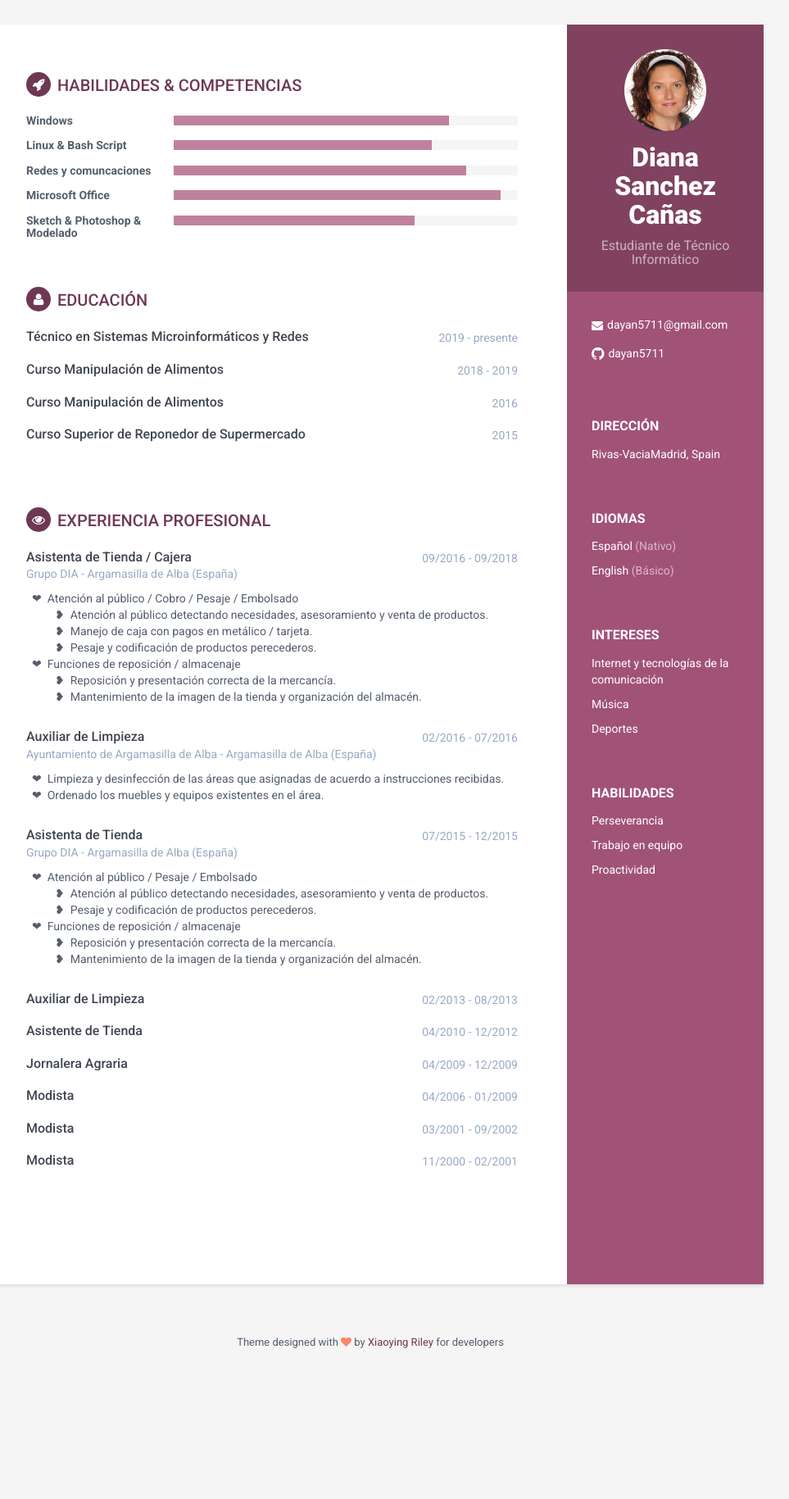
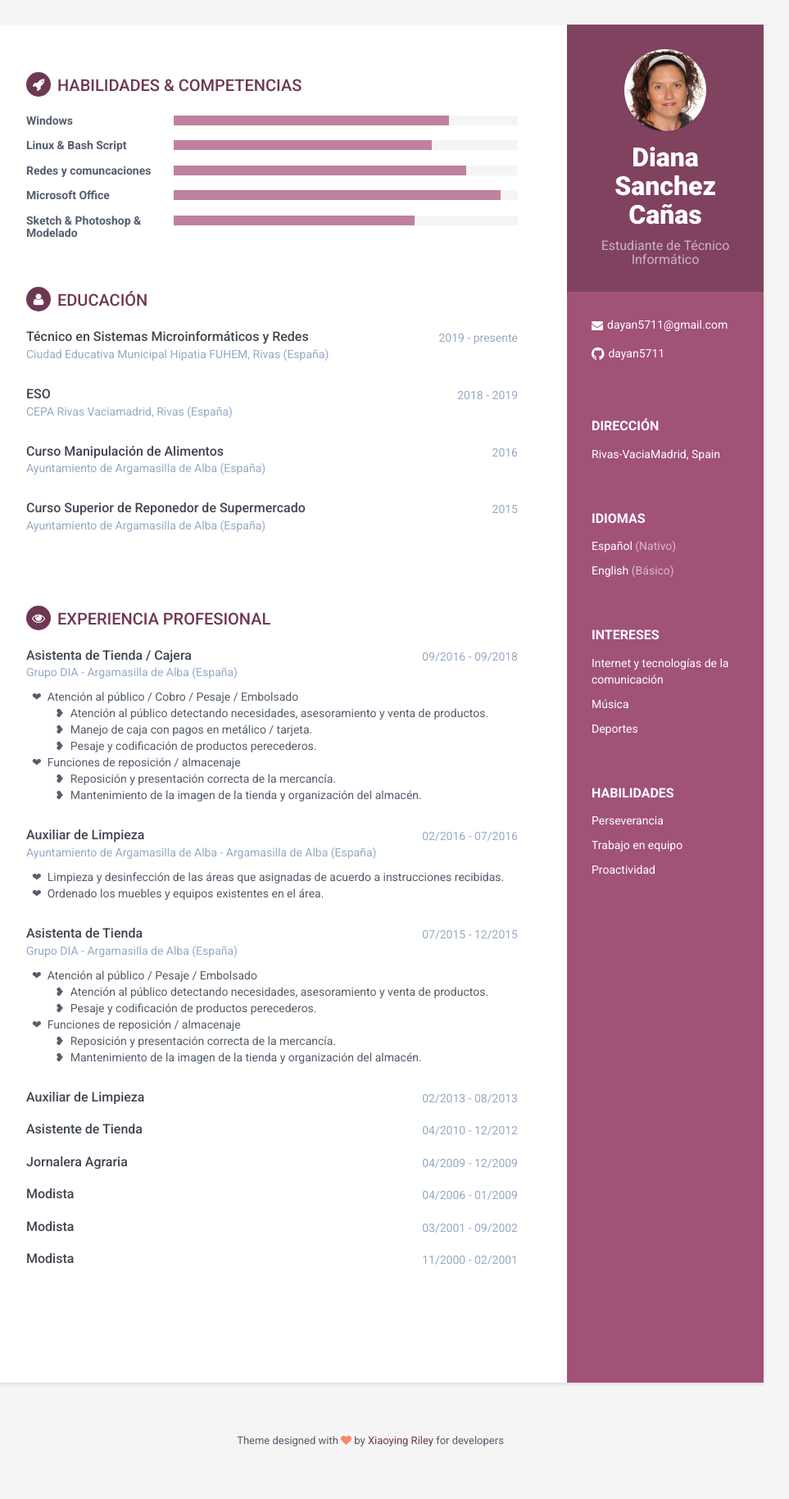
Before and after one commit to dayan5711/online-cv, a Jekyll site: the page built from index.html, in a window 1280 px wide. Shown: the whole page at 82% size, without its empty margins (188-1151 px from the left). Built offline with Jekyll 4.4.1, drawn with Linux system fonts in a browser that asks for light colours; before the commit the page ends 1709 px from its top, so only the background shows below that.

Commit message:
Fixed education

```diff
--- a/_data/education.yml
+++ b/_data/education.yml
@@ -1,19 +1,19 @@
 - education:
   name: Técnico en Sistemas Microinformáticos y Redes
   time: 2019 - presente
-  company: "Ciudad Educativa Municipal Hipatia FUHEM, Rivas (España)"
+  school: "Ciudad Educativa Municipal Hipatia FUHEM, Rivas (España)"
 
 - education:
-  name: Curso Manipulación de Alimentos
+  name: ESO
   time: 2018 - 2019
-  company: "CEPA Rivas Vaciamadrid, Rivas (España)"
+  school: "CEPA Rivas Vaciamadrid, Rivas (España)"
 
 - education:
   name: Curso Manipulación de Alimentos
   time: 2016
-  company: "Ayuntamiento de Argamasilla de Alba (España)"
+  school: "Ayuntamiento de Argamasilla de Alba (España)"
 
 - education:
   name: Curso Superior de Reponedor de Supermercado
   time: 2015
-  company: "Ayuntamiento de Argamasilla de Alba (España)"
+  school: "Ayuntamiento de Argamasilla de Alba (España)"
--- a/_includes/education.html
+++ b/_includes/education.html
@@ -13,13 +13,13 @@
         </div>
         <!--//meta-->
 
-        {% if education.details %}
         <div class="details">
-            <div class="company">{{ education.role }}</div>
+            <div class="company">{{ education.school }}</div>
+            {% if education.details %}
             <p>{{ education.details }}</p>
+            {% endif %}
         </div>
         <!--//details-->
-        {% endif %}
         <br>
     </div>
     <!--//item-->
```
